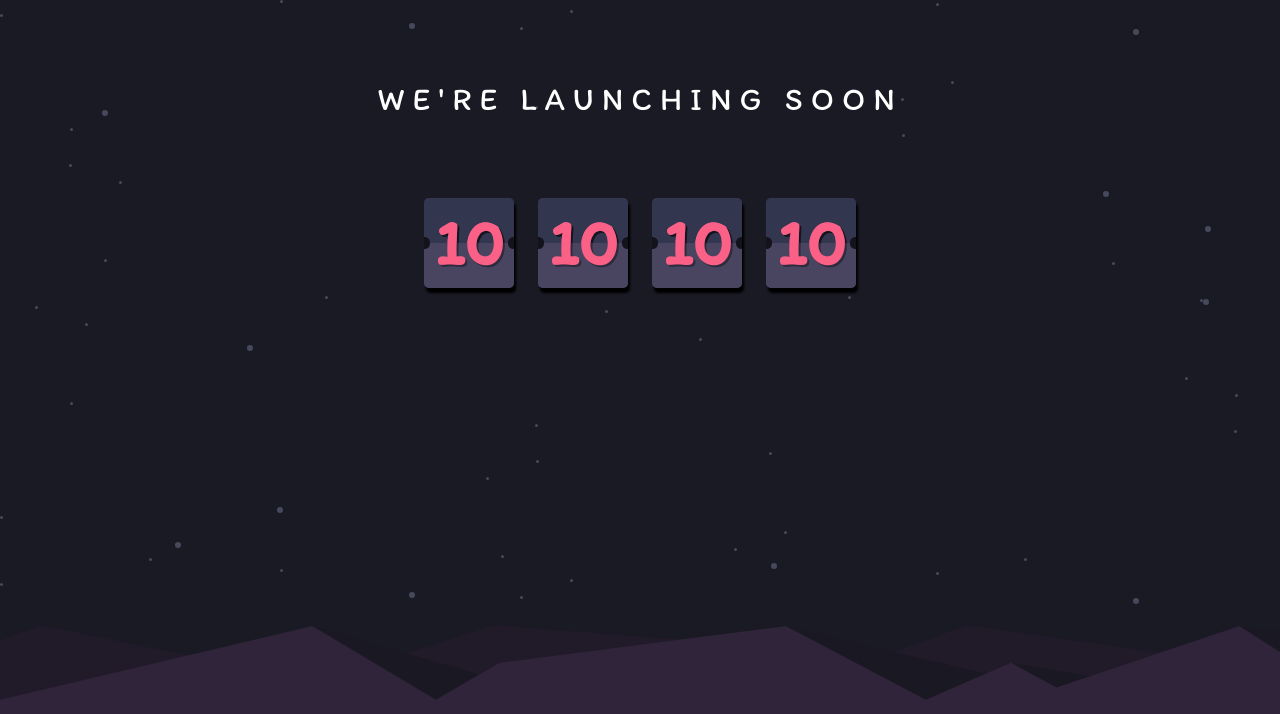
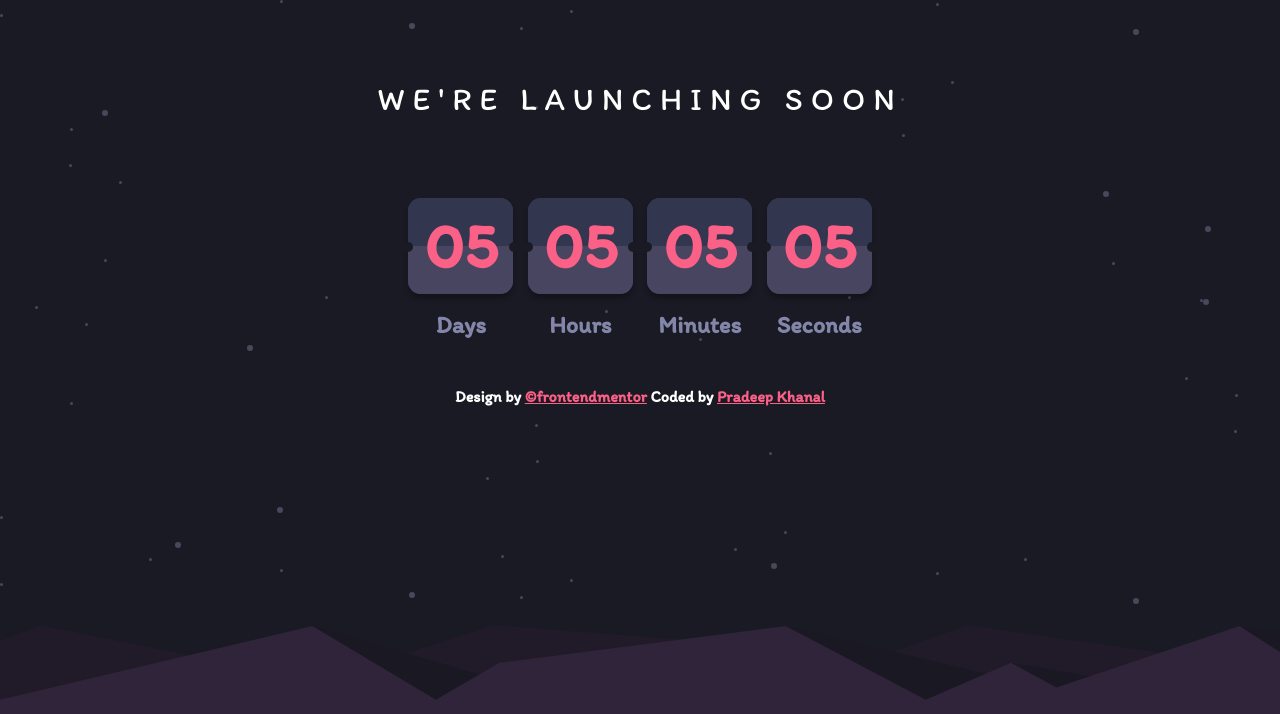
Before and after one commit to pradeepkhanal23/live-time-and-date, a plain HTML site: page index.html in a window 1280 px wide. Shown: the top 714 px of the page. Drawn offline with Linux system fonts and the light colour scheme.

Commit message:
final css and animation done excluding javascript

```diff
--- a/index.html
+++ b/index.html
@@ -19,36 +19,55 @@
       <header>
         <h1 class="title">We're launching soon</h1>
       </header>
-      <section class="cards">
+      <div class="cards">
         <div class="card">
-          <div class="flip-card">
-            <div class="top">10</div>
-            <div class="bottom">10</div>
-          </div>
+          <section class="flip-card">
+            <div class="top">05</div>
+            <div class="bottom">05</div>
+          </section>
+          <p class="label">Days</p>
         </div>
         <div class="card">
-          <div class="flip-card">
-            <div class="top">10</div>
-            <div class="bottom">10</div>
-          </div>
+          <section class="flip-card">
+            <div class="top">05</div>
+            <div class="bottom">05</div>
+          </section>
+          <p class="label">Hours</p>
         </div>
         <div class="card">
-          <div class="flip-card">
-            <div class="top">10</div>
-            <div class="bottom">10</div>
-          </div>
+          <section class="flip-card">
+            <div class="top">05</div>
+            <div class="bottom">05</div>
+          </section>
+          <p class="label">Minutes</p>
         </div>
         <div class="card">
-          <div class="flip-card">
-            <div class="top">10</div>
-            <div class="bottom">10</div>
-          </div>
+          <section class="flip-card">
+            <div class="top">05</div>
+            <div class="bottom">05</div>
+          </section>
+          <p class="label">Seconds</p>
         </div>
-      </section>
+      </div>
+      <div class="copyright">
+        <p>
+          Design by
+          <a
+            href="https://www.frontendmentor.io/challenges/launch-countdown-timer-N0XkGfyz-"
+            >&copy;frontendmentor</a
+          >
+          <span
+            >Coded by
+            <a href="https://github.com/pradeepkhanal23"
+              >Pradeep Khanal</a
+            ></span
+          >
+        </p>
+      </div>
       <footer class="social">
-        <i class="fa-brands fa-facebook"></i>
-        <i class="fa-brands fa-pinterest"></i>
-        <i class="fa-brands fa-instagram"></i>
+        <i class="fa-brands fa-facebook link"></i>
+        <i class="fa-brands fa-pinterest link"></i>
+        <i class="fa-brands fa-instagram link"></i>
       </footer>
     </main>
     <img
--- a/styles.css
+++ b/styles.css
@@ -28,6 +28,10 @@
   --text-shadow: 2px 2px rgba(0, 0, 0, 0.368);
 }
 
+a {
+  color: var(--softRed);
+}
+
 body {
   min-height: 100vh;
   background-image: url("./images/bg-stars.svg");
@@ -55,117 +59,133 @@ main {
   font-size: 2rem;
 }
 
+.label {
+  font-size: 1.5rem;
+  color: var(--grayishBlue);
+}
+
+.copyright {
+  margin: 3rem auto;
+  color: white;
+  font-size: 1rem;
+  white-space: nowrap;
+}
+
+.link {
+  cursor: pointer;
+}
+
+.link:hover {
+  color: var(--softRed);
+}
+
+/* -----------CORE CSS STARTS HERE------------- */
+
 .cards {
   display: flex;
+  gap: 0.9rem;
   align-items: center;
-  justify-content: center;
-  gap: 1.5rem;
 }
 
 .card {
   position: relative;
-  text-shadow: var(--text-shadow);
-  font-size: 4rem;
-  filter: var(--drop-shadow);
-  border-radius: 5px;
   display: flex;
+  flex-direction: column;
   align-items: center;
-  justify-content: center;
-  height: 90px;
-  width: 90px;
-  background-color: var(--darkDesaturatedBlue);
-  color: var(--softRed);
-  overflow: hidden;
+  gap: 1rem;
 }
 
 .card::before {
   position: absolute;
   content: "";
-  height: 0.7rem;
-  width: 0.7rem;
+  background-color: #1a1a24;
   border-radius: 50%;
-  left: -6%;
-  background-color: white;
-  z-index: 2;
-  background-color: #14121a;
+  height: 10px;
+  width: 10px;
+  z-index: 10000;
+  left: -5%;
+  top: 31%;
 }
 .card::after {
   position: absolute;
   content: "";
-  height: 0.7rem;
-  width: 0.7rem;
+  background-color: #1a1a24;
   border-radius: 50%;
-  right: -6%;
-  background-color: #14121a;
-  z-index: 2;
+  height: 10px;
+  width: 10px;
+  z-index: 10000;
+  right: -5%;
+  top: 31%;
 }
-
-/* -----------CORE ANIMATION STARTS HERE-------------------------- */
 
 .flip-card {
   position: relative;
+  font-size: 4rem;
   display: inline-flex;
   flex-direction: column;
-  border-radius: 0.1em;
+  color: var(--softRed);
+  background-color: var(--darkDesaturatedBlue);
+  border-radius: 0.2em;
+  box-shadow: 0 5px 5px 0 rgba(0, 0, 0, 0.268);
 }
 
 .top,
 .bottom,
-.flip-card.show-flip-animation::before,
-.flip-card.show-flip-animation::after {
-  line-height: 1;
+.flip-card::before,
+.flip-card::after {
   height: 0.75em;
   padding: 0.25em;
+  line-height: 1;
+  overflow: hidden;
 }
 
 .top,
-.flip-card.show-flip-animation::before {
-  border-top-left-radius: 0.1em;
-  border-top-right-radius: 0.1em;
+.flip-card::before {
+  border-top-right-radius: 0.2em;
+  border-top-left-radius: 0.2em;
   background-color: #33364f;
 }
 
 .bottom,
-.flip-card.show-flip-animation::after {
+.flip-card::after {
+  border-bottom-right-radius: 0.2em;
+  border-bottom-left-radius: 0.2em;
+  background-color: #484561;
   display: flex;
-  align-items: flex-end;
-  border-bottom-left-radius: 0.1em;
-  border-bottom-right-radius: 0.1em;
-
-  background-color: #494561;
+  align-items: end;
 }
 
-.flip-card.show-flip-animation::before {
+.flip-card.flip::before {
   position: absolute;
-  content: "10";
+  content: "05";
   width: 100%;
-  animation: top-flip-animation 800ms ease-in-out;
+  animation: flip-top 250ms ease-in;
   transform-origin: bottom;
 }
 
-@keyframes top-flip-animation {
+@keyframes flip-top {
   100% {
     transform: rotateX(90deg);
   }
 }
 
-.flip-card.show-flip-animation::after {
+.flip-card.flip::after {
   position: absolute;
-  content: "10";
-  bottom: 0;
+  content: "05";
   width: 100%;
-  animation: bottom-flip-animation 800ms ease-in-out 800ms;
+  animation: flip-bottom 250ms ease-out 250ms;
   transform-origin: top;
   transform: rotateX(90deg);
+  bottom: 0;
 }
 
-@keyframes bottom-flip-animation {
+@keyframes flip-bottom {
   100% {
     transform: rotateX(0deg);
   }
 }
 
-/* -----------CORE ANIMATION ENDS HERE-------------------------- */
+/* -----------CORE CSS ENDS HERE------------- */
 
 .pattern-hills {
   width: 100%;
@@ -189,8 +209,12 @@ main {
 
 @media only screen and (max-width: 600px) {
   .cards {
-    transform: scale(0.8);
-    gap: 0.5rem;
+    transform: scale(0.7);
+  }
+
+  .copyright {
+    font-size: 0.8rem;
+    white-space: nowrap;
   }
 
   .title {
```
Also changed, not shown: script.js (+23 -34 lines).
